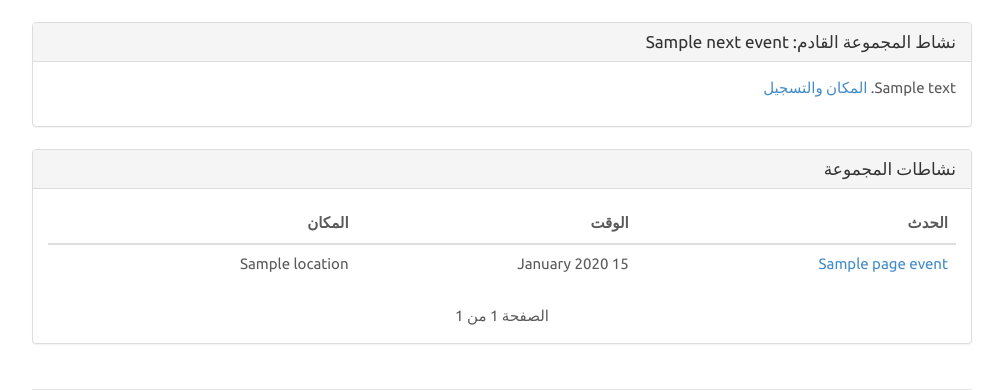
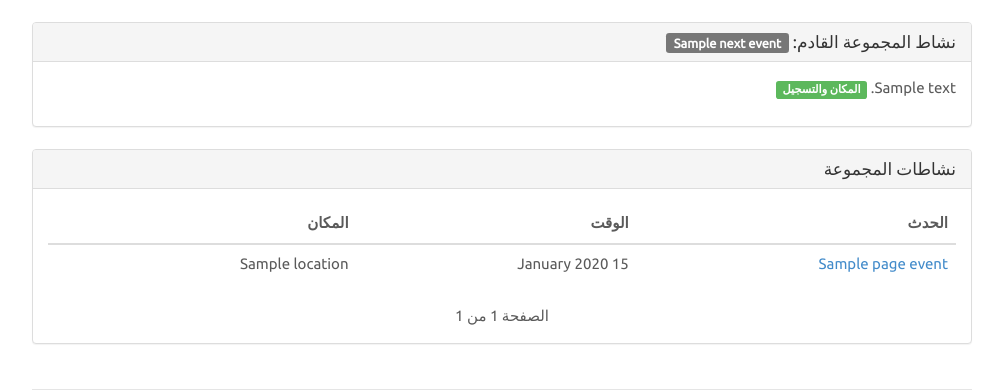
Before and after one commit to hussam-almarzoq/rlugroup, a Django app: template events/templates/events/home.html in a window 1280 px wide. Shown: the part 264-654 px from the top of the page, without its empty margins (138-1141 px from the left). Run offline with Django 3.2, Linux system fonts and the light colour scheme; the template is opened without the code that fills it: most values are stand-ins (such as "Sample title", 1, 10 or a date in 2020); some libraries are stand-ins or nearby versions; some web fonts are replaced.

Commit message:
Improve the event home page. Needs more work.

```diff
--- a/core/static/css/custom.css
+++ b/core/static/css/custom.css
@@ -233,6 +233,10 @@ blockquote {
  background-color: #D3D3D3;
 }
 
+.panel .label a {
+ color: white;
+}
+
 /*
 .navbar-inverse .navbar-nav > li > a {
     color: black;
--- a/events/templates/events/home.html
+++ b/events/templates/events/home.html
@@ -6,10 +6,10 @@
 {% if next_event %}
 <div class="panel panel-default">
 	<div class="panel-heading">
-		<h3 class="panel-title">نشاط المجموعة القادم: <a href="{% url 'events:show_event' next_event.pk %}">{{ next_event.name }}</a></h3>
+		<h3 class="panel-title">نشاط المجموعة القادم: <span class="label label-default"><a href="{% url 'events:show_event' next_event.pk %}">{{ next_event.name }}</a></span></h3>
 	</div>
 	 <div class="panel-body">
-		<p>{{ next_event.short_description|safe }} <a href="{% url 'events:show_event' next_event.pk %}">المكان والتسجيل</a></p>
+		<p>{{ next_event.short_description|safe }} <span class="label label-success"><a href="{% url 'events:show_event' next_event.pk %}">المكان والتسجيل</a></span></p>
 	</div>
 </div>
 {% endif %}
```
